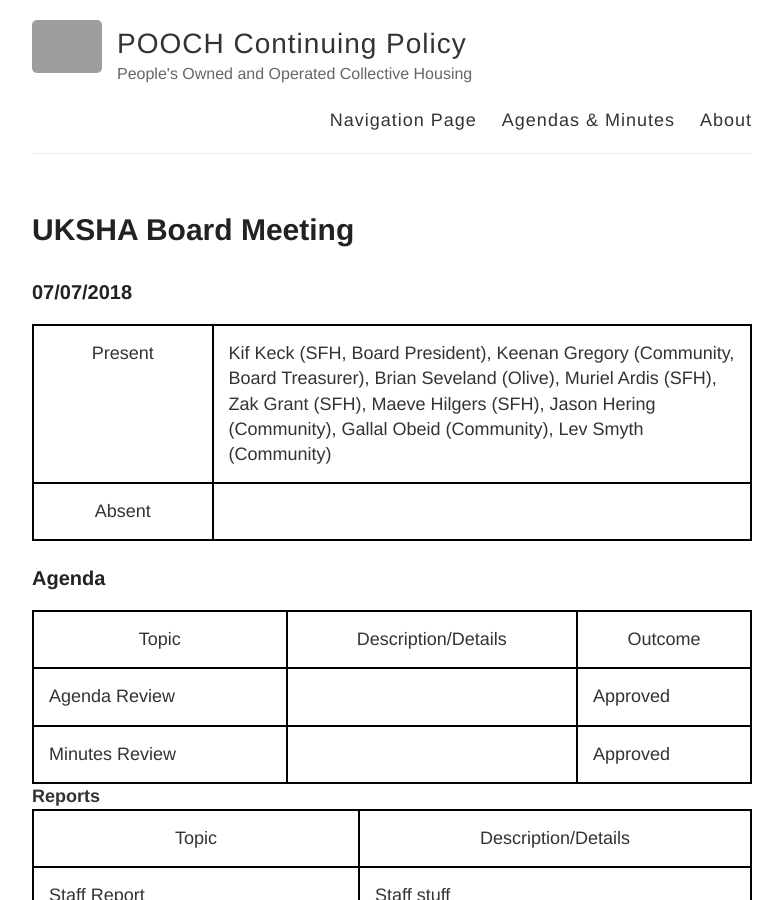
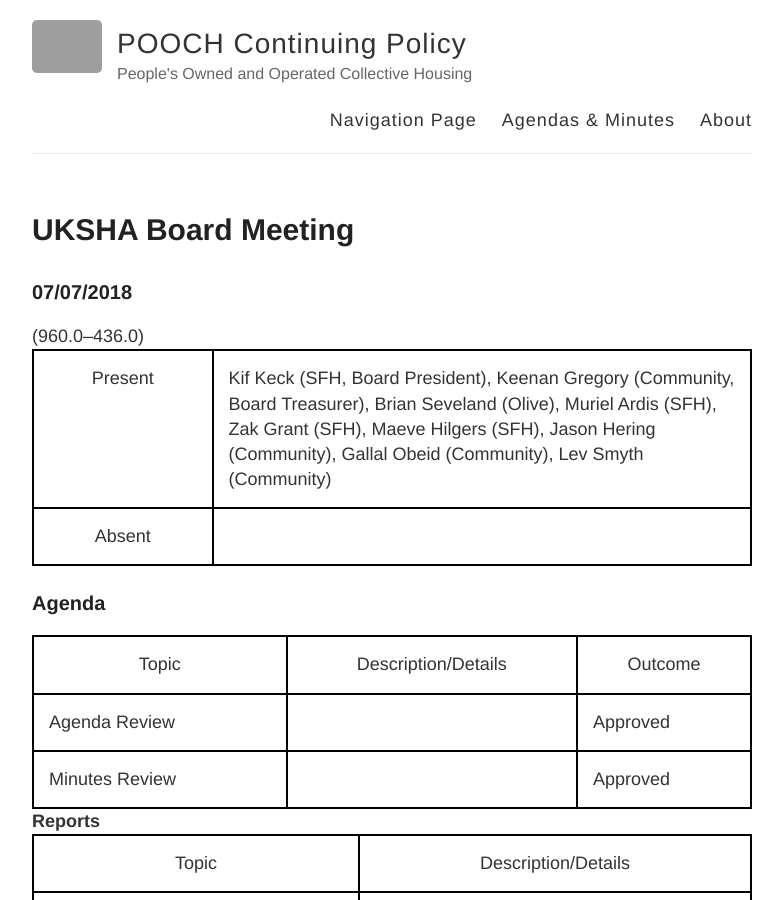
Before and after one commit to POOCHCOOP/POOCHCOOP.github.io, a Jekyll site: the page built from _meetings/07-07-18.html, in a window 1280 px wide and 900 px high. Shown: the whole window, without its empty margins (248-1031 px from the left). Built offline with Jekyll 4.4.1, drawn with Linux system fonts in a browser that asks for light colours; grey boxes are pictures that could not be loaded.

Commit message:
Update minutes.html

```diff
--- a/_layouts/minutes.html
+++ b/_layouts/minutes.html
@@ -4,7 +4,7 @@ layout: default
 
 <article class="minutes">
 	<h1>UKSHA Board Meeting</h1>
-	<h3>{{ page.title }}</h3>
+	<h3>{{ page.title }}</h3> ({{ page.start }}–{{ page.end }})
 
 	<table>
 		<tr><th width="25%">Present</th><td>{{ page.present }}</td></tr>
```
